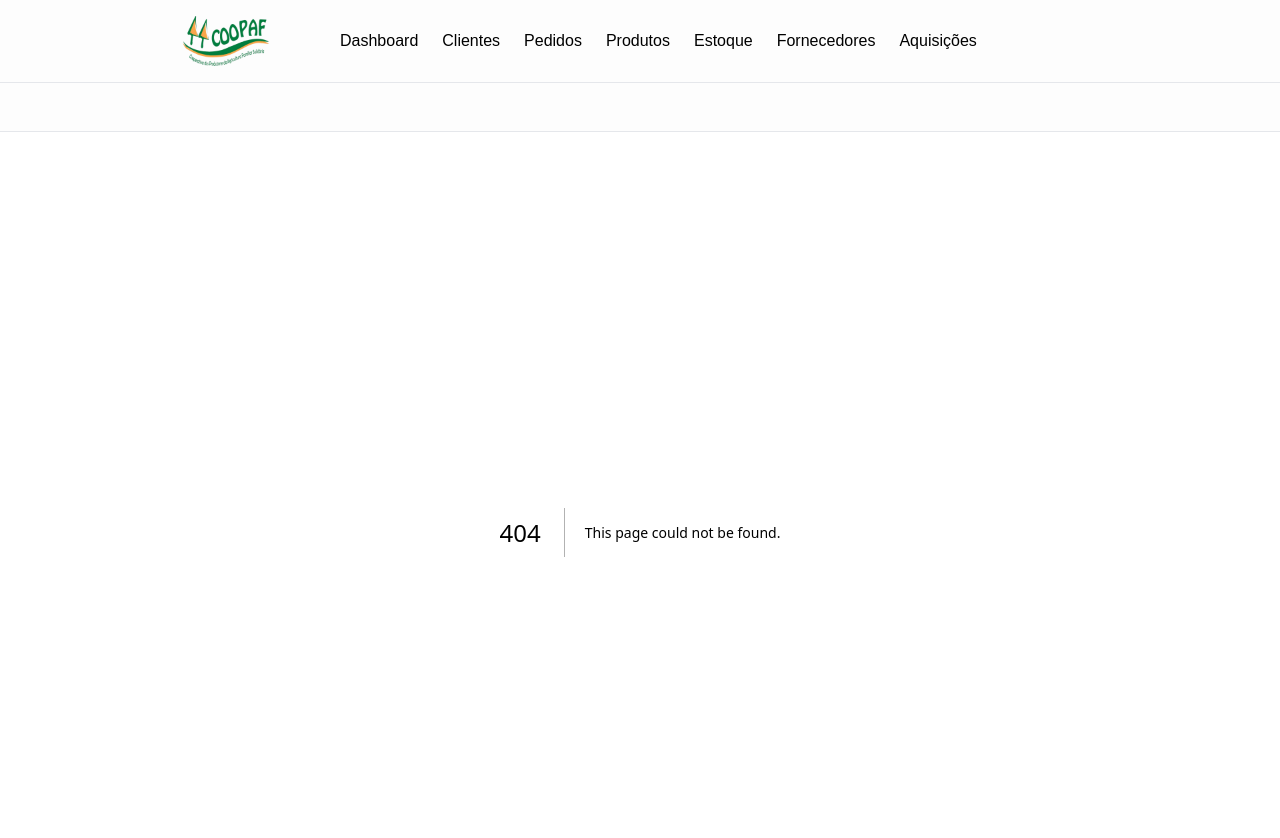
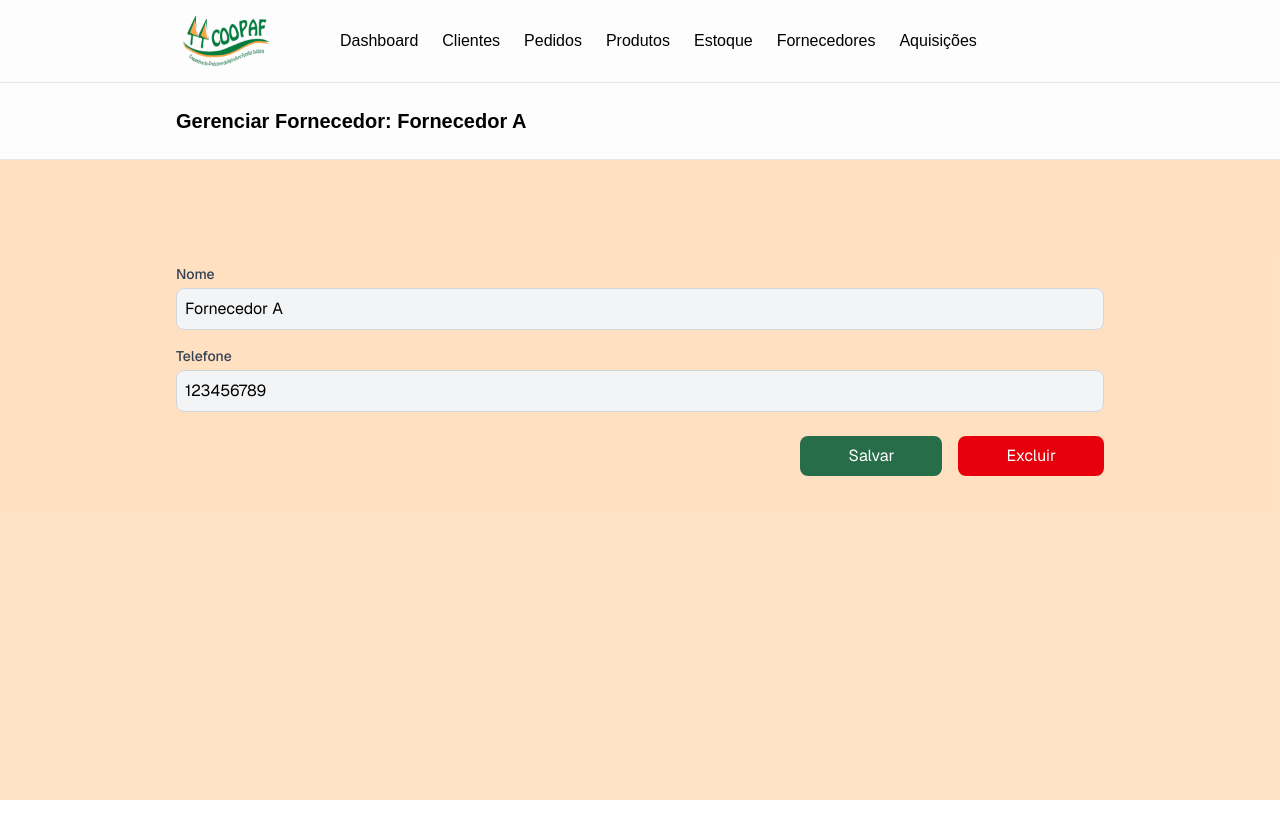
Before and after one commit to AureaStar/TrabalhoModelagemFront, a Next.js app in the folder my-app/: page /suppliers/manage/1 in a window 1280 px wide. Before the commit this address had no page. Shown: the top 838 px of the page. After the commit the page ends 800 px from the top, so only its background shows below. Built offline with nearby package versions, Linux system fonts and the light colour scheme.

Commit message:
Adiciona Fornecedores

```diff
--- /dev/null
+++ b/my-app/app/suppliers/manage/[id]/page.tsx
@@ -0,0 +1,64 @@
+'use client';
+
+import { useParams } from 'next/navigation';
+import SetHeader from '@/components/header/SetHeader';
+import GenericForm from '@/components/form/GenericForm';
+
+export default function ManageSupplierPage() {
+    const params = useParams();
+    const id = params.id as string;
+
+    // Simulação de busca no banco (dados mockados)
+    const suppliers = [
+        { id: 1, Nome: 'Fornecedor A', Telefone: '123456789' },
+        { id: 2, Nome: 'Fornecedor B', Telefone: '987654321' },
+    ];
+
+    const supplier = suppliers.find(s => s.id.toString() === id);
+
+    const fields = [
+        { name: 'nome', label: 'Nome', type: 'text' as const, required: true },
+        { name: 'telefone', label: 'Telefone', type: 'text' as const, required: true },
+    ];
+
+    const handleSubmit = (data: Record<string, any>) => {
+        // Simulação de salvar no banco
+        console.log('Fornecedor atualizado:', { id, ...data });
+        // Aqui você pode fazer uma chamada para a API
+    };
+
+    const handleDelete = () => {
+        console.log('Excluir fornecedor:', id);
+        // Aqui você pode fazer uma chamada para a API
+    };
+
+    if (!supplier) {
+        return (
+            <section>
+                <SetHeader content="Gerenciar Fornecedor" />
+                <div className="flex px-44 w-full min-h-[calc(100vh-10rem)] items-start justify-center bg-background-clean font-sans">
+                    <main className="w-full py-26">
+                        <p>Fornecedor não encontrado.</p>
+                    </main>
+                </div>
+            </section>
+        );
+    }
+
+    return (
+        <section>
+            <SetHeader content={`Gerenciar Fornecedor: ${supplier.Nome}`} />
+            <div className="flex px-44 w-full min-h-[calc(100vh-10rem)] items-start justify-center bg-background-clean font-sans text-black">
+                <main className="w-full py-26">
+                    <GenericForm
+                        mode="edit"
+                        fields={fields}
+                        initialData={{ nome: supplier.Nome, telefone: supplier.Telefone }}
+                        onSubmit={handleSubmit}
+                        onDelete={handleDelete}
+                    />
+                </main>
+            </div>
+        </section>
+    );
+}
--- a/my-app/app/suppliers/new/page.tsx
+++ b/my-app/app/suppliers/new/page.tsx
@@ -0,0 +1,38 @@
+'use client';
+
+import SetHeader from '@/components/header/SetHeader';
+import GenericForm from '@/components/form/GenericForm';
+
+export default function NewSupplierPage() {
+    const fields = [
+        { name: 'nome', label: 'Nome', type: 'text' as const, required: true },
+        { name: 'telefone', label: 'Telefone', type: 'text' as const, required: true },
+    ];
+
+    const handleSubmit = (data: Record<string, any>) => {
+        // Simulação de adicionar no banco
+        console.log('Novo fornecedor:', data);
+        // Aqui você pode fazer uma chamada para a API
+    };
+
+    const handleCancel = () => {
+        console.log('Cancelar');
+        // Aqui você pode redirecionar ou algo
+    };
+
+    return (
+        <section>
+            <SetHeader content="Novo Fornecedor" />
+            <div className="flex px-44 w-full min-h-[calc(100vh-10rem)] items-start justify-center bg-background-clean font-sans text-black">
+                <main className="w-full py-26">
+                    <GenericForm
+                        mode="add"
+                        fields={fields}
+                        onSubmit={handleSubmit}
+                        onCancel={handleCancel}
+                    />
+                </main>
+            </div>
+        </section>
+    );
+}
--- a/my-app/app/suppliers/page.tsx
+++ b/my-app/app/suppliers/page.tsx
@@ -0,0 +1,30 @@
+'use client';
+
+import Table from '@/components/table';
+import SetHeader from '../../components/header/SetHeader';
+
+export default function SuppliersPage() {
+    const headers = ['Nome', 'Telefone'];
+    const data = [
+        { id: 1, Nome: 'Fornecedor A', Telefone: '123456789' },
+        { id: 2, Nome: 'Fornecedor B', Telefone: '987654321' },
+        { id: 3, Nome: 'Fornecedor C', Telefone: '555666777' },
+    ];
+
+    return (
+        <section>
+            <SetHeader content="Fornecedores" />
+            <div className="flex px-44 w-full min-h-[calc(100vh-10rem)] items-start justify-center bg-background-clean font-sans">
+                <main className="w-full py-26">
+                    <Table
+                        headers={headers}
+                        data={data}
+                        onAdd={() => console.log('Adicionar novo fornecedor')}
+                        onManage={(item) => console.log('Gerenciar fornecedor:', item)}
+                        routes="/suppliers"
+                    />
+                </main>
+            </div>
+        </section>
+    );
+}
```
